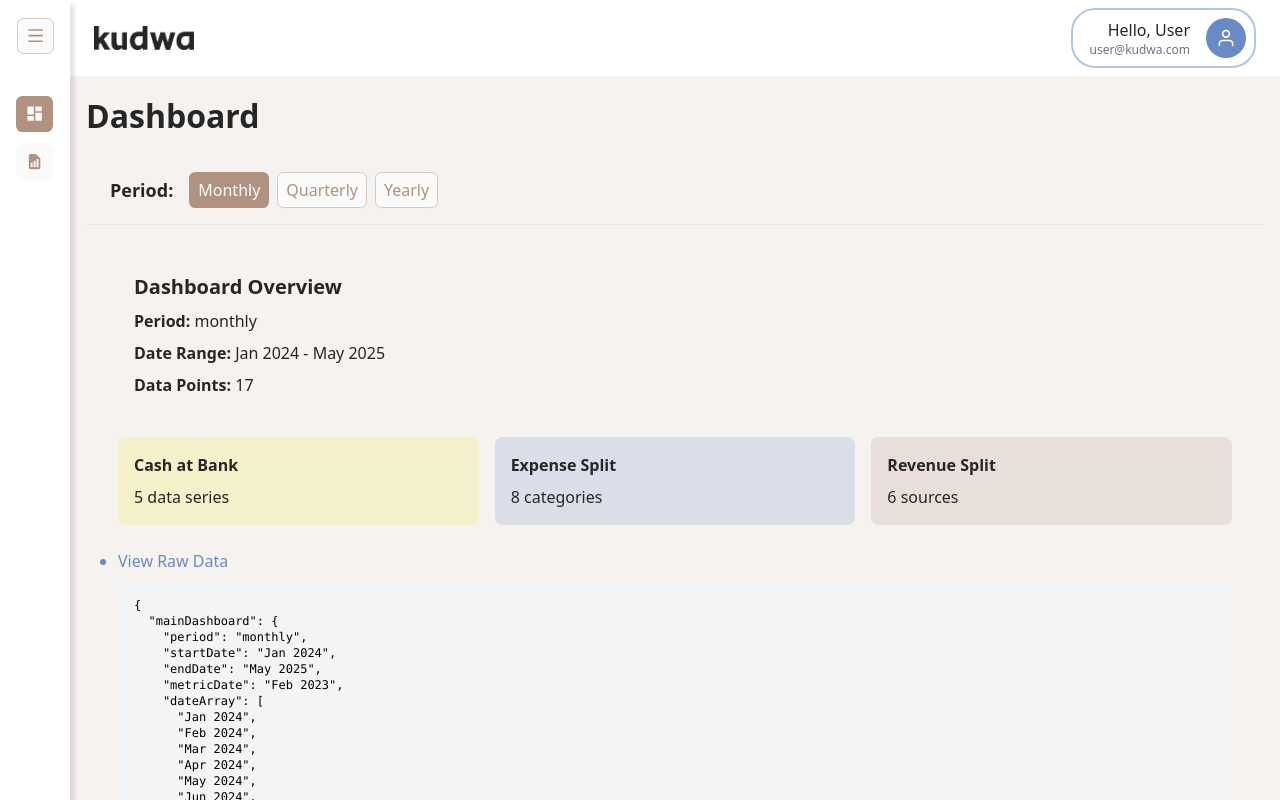
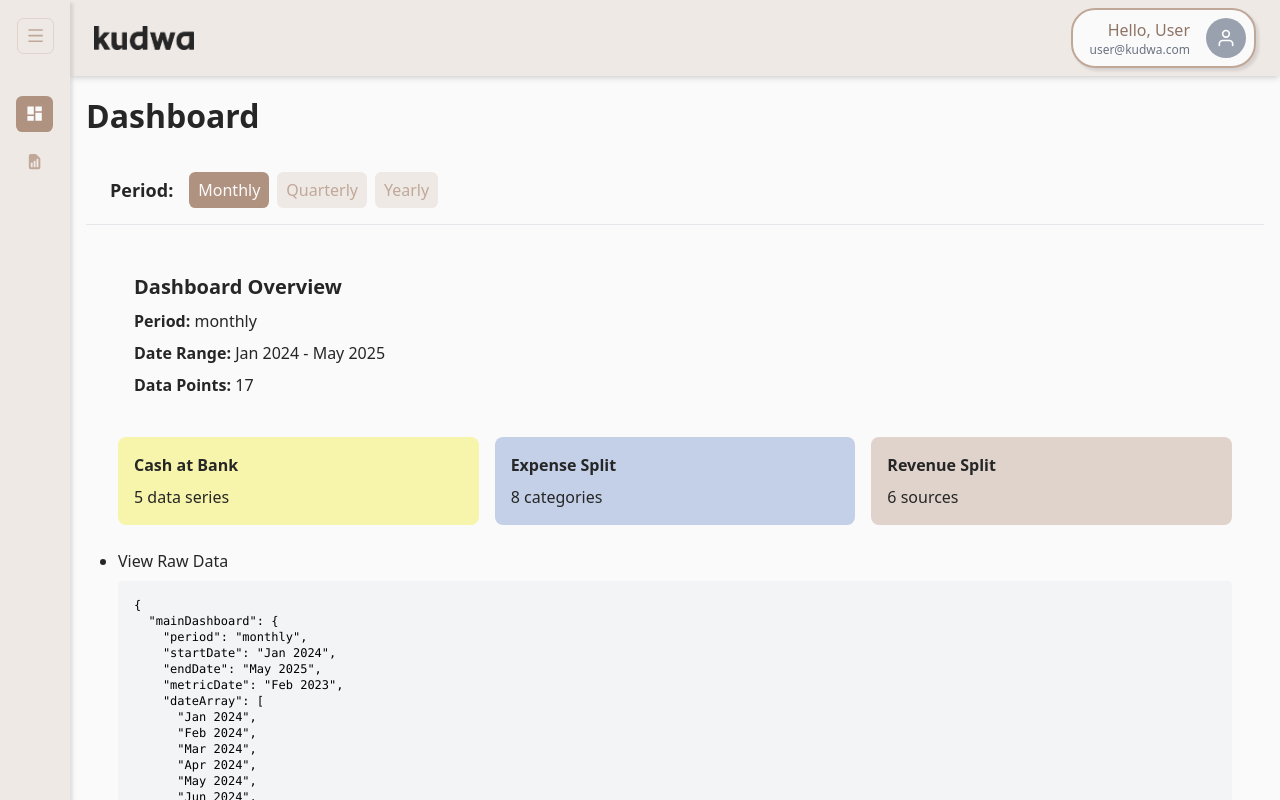
Before and after one commit to jovsky/kudwa-dashboard, a Next.js app: page /dashboard in a window 1280 px wide. Built offline with nearby package versions, Linux system fonts and the light colour scheme.

Commit message:
feat: update styles and colors across components

```diff
--- a/src/components/Button.tsx
+++ b/src/components/Button.tsx
@@ -6,13 +6,24 @@ interface ButtonProps {
   text?: string | React.ReactNode
   onClick?: () => void
   size?: "sm" | "md"
-  variant?: "primary" | "secondary" | "ghost" | "danger"
+  variant?: "primary" | "secondary" | "tertiary" | "ghost" | "danger"
   disabled?: boolean
   className?: string
-  textClassName?: string
   "aria-label"?: string
   iconPosition?: "left" | "right"
   style?: React.CSSProperties
+}
+
+const sizeClassOptions = {
+  sm: "btn-sm",
+  md: "btn-md",
+}
+const variantClassOptions = {
+  primary: "btn-primary",
+  secondary: "btn-secondary",
+  tertiary: "btn-tertiary",
+  ghost: "btn-ghost",
+  danger: "btn-danger",
 }
 
 const Button: React.FC<PropsWithChildren<ButtonProps>> = ({
@@ -23,25 +34,18 @@ const Button: React.FC<PropsWithChildren<ButtonProps>> = ({
   variant = "primary",
   disabled = false,
   className = "",
-  textClassName = "",
   "aria-label": ariaLabel,
   iconPosition = "left",
   style,
 }) => {
-  const sizeClass = size === "sm" ? "btn-sm" : "btn-md"
-  const variantClass = variant === "secondary" ? "btn-secondary" : variant === "ghost" ? "btn-ghost" : "btn-primary"
-
-  const rightPaddingAdjustment = text && (!Icon || iconPosition === "left") ? (size === "sm" ? "pr-1.5" : "pr-2") : ""
-
   return (
     <button
       onClick={onClick}
       disabled={disabled}
       aria-label={ariaLabel}
       className={`btn-base
-        ${sizeClass}
-        ${variantClass}
-        ${rightPaddingAdjustment}
+        ${sizeClassOptions[size]}
+        ${variantClassOptions[variant]}
         ${className}`}
       style={style}
     >
--- a/src/components/Dashboard/DashboardContent.tsx
+++ b/src/components/Dashboard/DashboardContent.tsx
@@ -21,22 +21,22 @@ const DashboardContent: React.FC<{ dashboardData: DashboardData }> = ({ dashboar
       </div>
 
       <div className="grid grid-cols-1 md:grid-cols-2 lg:grid-cols-3 gap-4 mb-6">
-        <div className="bg-kudwa-yellow/20 p-4 rounded-lg">
+        <div className="bg-kudwa-yellow-200 p-4 rounded-lg">
           <h3 className="font-semibold mb-2">Cash at Bank</h3>
           <p>{dashboardData.mainDashboard.charts.cashAtBank.length} data series</p>
         </div>
-        <div className="bg-kudwa-blue/20 p-4 rounded-lg">
+        <div className="bg-kudwa-blue-200 p-4 rounded-lg">
           <h3 className="font-semibold mb-2">Expense Split</h3>
           <p>{dashboardData.mainDashboard.charts.expenseSplit.length} categories</p>
         </div>
-        <div className="bg-kudwa-brown/20 p-4 rounded-lg">
+        <div className="bg-kudwa-brown-200 p-4 rounded-lg">
           <h3 className="font-semibold mb-2">Revenue Split</h3>
           <p>{dashboardData.mainDashboard.charts.totalRevenuesSplit.length} sources</p>
         </div>
       </div>
 
       <div>
-        <summary className="cursor-pointer text-kudwa-blue font-medium">View Raw Data</summary>
+        <summary className="cursor-pointer text-kudwa-dark font-medium">View Raw Data</summary>
         <pre className="mt-2 p-4 bg-gray-100 rounded text-xs overflow-auto max-h-96 text-black">
           {JSON.stringify(dashboardData, null, 2)}
         </pre>
--- a/src/components/Dashboard/PeriodSelector.tsx
+++ b/src/components/Dashboard/PeriodSelector.tsx
@@ -1,4 +1,4 @@
-import { FC, useState } from "react"
+import { FC } from "react"
 
 import { Period } from "@/types/dashboardTypes"
 
@@ -14,7 +14,7 @@ const PeriodSelector: FC<{ period: Period; onPeriodChange: (period: Period) => v
             <button
               key={p}
               onClick={() => onPeriodChange(p)}
-              className={`btn-base btn-md ${p === period ? "btn-secondary" : "btn-primary"}`}
+              className={`btn-base btn-md ${p === period ? "btn-tertiary" : "btn-primary"}`}
             >
               {p.charAt(0).toUpperCase() + p.slice(1)}
             </button>
--- a/src/components/Navigation/SideBar.tsx
+++ b/src/components/Navigation/SideBar.tsx
@@ -29,7 +29,7 @@ const SideBar: FC = () => {
 
   return (
     <div
-      className={`flex flex-col p-4 shadow-soft h-full bg-foreground items-center ${transition} ${isOpen ? "w-52" : "w-[70px]"}`}
+      className={`flex flex-col p-4 shadow-soft h-full bg-kudwa-brown-100 items-center ${transition} ${isOpen ? "w-52" : "w-[70px]"}`}
     >
       <div className="flex w-full justify-between items-center mb-10">
         <div
@@ -37,7 +37,7 @@ const SideBar: FC = () => {
         >
           Menu
         </div>
-        <Button size="md" icon={RiMenuLine} onClick={() => dispatch(toggleSidebar())} />
+        <Button size="md" icon={RiMenuLine} onClick={() => dispatch(toggleSidebar())} className="border-kudwa-brown-200" />
       </div>
       <div className={`flex flex-col gap-3 items-start w-full justify-center`}>
         {Object.values(pageDefs).map((page) => (
@@ -57,8 +57,8 @@ const SideBar: FC = () => {
               </span>
             }
             size={"md"}
-            variant={!page.route.includes(currentRoute) ? "primary" : "secondary"}
-            className={`border-transparent! ${isOpen ? "w-full gap-2" : "w-fit gap-0"}`}
+            variant={page.route.includes(currentRoute) ? "tertiary" : "primary"}
+            className={isOpen ? "w-full gap-2 border-transparent!" : "w-fit gap-0"}
             onClick={changeRoute.bind(null, page.route)}
           />
         ))}
--- a/src/components/Navigation/TopBar.tsx
+++ b/src/components/Navigation/TopBar.tsx
@@ -5,7 +5,7 @@ import Logo from "./Logo"
 
 const TopBar: FC = () => {
   return (
-    <div className="flex w-full h-20 items-center px-6 py-2 gap-4 shadow-md bg-foreground">
+    <div className="flex w-full h-20 items-center px-6 py-2 gap-4 shadow-md bg-kudwa-brown-100">
       <Logo />
       <div className="ml-auto pl-8">
         <Profile />
--- a/src/components/Profile.tsx
+++ b/src/components/Profile.tsx
@@ -14,15 +14,30 @@ export const Profile: React.FC<ProfileProps> = ({ showProfileData = true, size =
   const gapSize = size === "sm" ? "gap-2" : "gap-4"
 
   return (
-    <div className={`flex items-center ${gapSize} border-2 border-kudwa-light-blue rounded-3xl p-2 pl-4 select-none`}>
+    <div
+      className={`
+        flex
+        items-center
+        cursor-pointer
+        shadow-soft
+        border-2
+        border-kudwa-brown-400
+        bg-kudwa-light
+        rounded-3xl
+        p-2
+        pl-4
+        select-none
+        ${gapSize}
+        `}
+    >
       {showProfileData && (
         <div className="text-right">
-          <p className={`font-medium text-kudwa-dark ${nameSize}`}>Hello, User</p>
+          <p className={`font-medium text-kudwa-brown-600 ${nameSize}`}>Hello, User</p>
           <p className="text-xs text-gray-500">user@kudwa.com</p>
         </div>
       )}
 
-      <div className={`flex items-center justify-center bg-kudwa-blue text-white rounded-full ${avatarSize}`}>
+      <div className={`flex items-center justify-center bg-gray-400 text-white rounded-full ${avatarSize}`}>
         <FiUser size={iconSize} />
       </div>
     </div>
--- a/src/components/Report/ReportContent.tsx
+++ b/src/components/Report/ReportContent.tsx
@@ -25,7 +25,7 @@ const ReportContent: React.FC<{ reportData: ReportData }> = ({ reportData }) =>
       </div>
 
       <details className="mt-6">
-        <summary className="cursor-pointer text-kudwa-blue font-medium">View Raw Data</summary>
+        <summary className="cursor-pointer text-kudwa-dark font-medium">View Raw Data</summary>
         <pre className="mt-2 p-4 bg-gray-100 rounded text-xs overflow-auto max-h-96 text-black">
           {JSON.stringify(reportData, null, 2)}
         </pre>
--- a/src/styles/globals.css
+++ b/src/styles/globals.css
@@ -2,9 +2,6 @@
 
 @layer base {
   :root {
-    --background: #f6f2f0;
-    --foreground: white;
-
     /* Kudwa Brand Colors */
     --kudwa-brown: #b09280;
     --kudwa-yellow: #eae62f;
@@ -12,41 +9,80 @@
     --kudwa-dark: #262626;
     --kudwa-light: #fbfafa;
 
-    /* Light versions */
-    --kudwa-light-brown: color-mix(in srgb, var(--kudwa-brown) 50%, white);
-    --kudwa-light-yellow: color-mix(in srgb, var(--kudwa-yellow) 50%, white);
-    --kudwa-light-blue: color-mix(in srgb, var(--kudwa-blue) 50%, white);
+    --kudwa-brown-100: color-mix(in srgb, var(--kudwa-brown) 20%, white);
+    --kudwa-brown-200: color-mix(in srgb, var(--kudwa-brown) 40%, white);
+    --kudwa-brown-300: color-mix(in srgb, var(--kudwa-brown) 60%, white);
+    --kudwa-brown-400: color-mix(in srgb, var(--kudwa-brown) 80%, white);
+    --kudwa-brown-500: var(--kudwa-brown);
+    --kudwa-brown-600: color-mix(in srgb, var(--kudwa-brown) 80%, black);
+    --kudwa-brown-700: color-mix(in srgb, var(--kudwa-brown) 60%, black);
+    --kudwa-brown-800: color-mix(in srgb, var(--kudwa-brown) 40%, black);
+    --kudwa-brown-900: color-mix(in srgb, var(--kudwa-brown) 20%, black);
 
-    /* Dark versions */
-    --kudwa-dark-brown: color-mix(in srgb, var(--kudwa-brown) 80%, black);
-    --kudwa-dark-yellow: color-mix(in srgb, var(--kudwa-yellow) 80%, black);
-    --kudwa-dark-blue: color-mix(in srgb, var(--kudwa-blue) 80%, black);
+    --kudwa-blue-100: color-mix(in srgb, var(--kudwa-blue) 20%, white);
+    --kudwa-blue-200: color-mix(in srgb, var(--kudwa-blue) 40%, white);
+    --kudwa-blue-300: color-mix(in srgb, var(--kudwa-blue) 60%, white);
+    --kudwa-blue-400: color-mix(in srgb, var(--kudwa-blue) 80%, white);
+    --kudwa-blue-500: var(--kudwa-blue);
+    --kudwa-blue-600: color-mix(in srgb, var(--kudwa-blue) 80%, black);
+    --kudwa-blue-700: color-mix(in srgb, var(--kudwa-blue) 60%, black);
+    --kudwa-blue-800: color-mix(in srgb, var(--kudwa-blue) 40%, black);
+    --kudwa-blue-900: color-mix(in srgb, var(--kudwa-blue) 20%, black);
+
+    --kudwa-yellow-100: color-mix(in srgb, var(--kudwa-yellow) 20%, white);
+    --kudwa-yellow-200: color-mix(in srgb, var(--kudwa-yellow) 40%, white);
+    --kudwa-yellow-300: color-mix(in srgb, var(--kudwa-yellow) 60%, white);
+    --kudwa-yellow-400: color-mix(in srgb, var(--kudwa-yellow) 80%, white);
+    --kudwa-yellow-500: var(--kudwa-yellow);
+    --kudwa-yellow-600: color-mix(in srgb, var(--kudwa-yellow) 80%, black);
+    --kudwa-yellow-700: color-mix(in srgb, var(--kudwa-yellow) 60%, black);
+    --kudwa-yellow-800: color-mix(in srgb, var(--kudwa-yellow) 40%, black);
+    --kudwa-yellow-900: color-mix(in srgb, var(--kudwa-yellow) 20%, black);
   }
 }
 
 @theme {
-  --color-background: var(--background);
-  --color-foreground: var(--foreground);
-
+  --color-kudwa-yellow: var(--kudwa-yellow);
   --color-kudwa-brown: var(--kudwa-brown);
-  --color-kudwa-yellow: var(--kudwa-yellow);
   --color-kudwa-blue: var(--kudwa-blue);
   --color-kudwa-dark: var(--kudwa-dark);
   --color-kudwa-light: var(--kudwa-light);
 
-  --color-kudwa-light-brown: var(--kudwa-light-brown);
-  --color-kudwa-light-yellow: var(--kudwa-light-yellow);
-  --color-kudwa-light-blue: var(--kudwa-light-blue);
+  --color-kudwa-brown-100: var(--kudwa-brown-100);
+  --color-kudwa-brown-200: var(--kudwa-brown-200);
+  --color-kudwa-brown-300: var(--kudwa-brown-300);
+  --color-kudwa-brown-400: var(--kudwa-brown-400);
+  --color-kudwa-brown-500: var(--kudwa-brown-500);
+  --color-kudwa-brown-600: var(--kudwa-brown-600);
+  --color-kudwa-brown-700: var(--kudwa-brown-700);
+  --color-kudwa-brown-800: var(--kudwa-brown-800);
+  --color-kudwa-brown-900: var(--kudwa-brown-900);
 
-  --color-kudwa-dark-brown: var(--kudwa-dark-brown);
-  --color-kudwa-dark-yellow: var(--kudwa-dark-yellow);
-  --color-kudwa-dark-blue: var(--kudwa-dark-blue);
+  --color-kudwa-blue-100: var(--kudwa-blue-100);
+  --color-kudwa-blue-200: var(--kudwa-blue-200);
+  --color-kudwa-blue-300: var(--kudwa-blue-300);
+  --color-kudwa-blue-400: var(--kudwa-blue-400);
+  --color-kudwa-blue-500: var(--kudwa-blue-500);
+  --color-kudwa-blue-600: var(--kudwa-blue-600);
+  --color-kudwa-blue-700: var(--kudwa-blue-700);
+  --color-kudwa-blue-800: var(--kudwa-blue-800);
+  --color-kudwa-blue-900: var(--kudwa-blue-900);
 
-  --shadow-soft: 5px 5px 3px 0px rgba(0, 0, 0, 0.1);
+  --color-kudwa-yellow-100: var(--kudwa-yellow-100);
+  --color-kudwa-yellow-200: var(--kudwa-yellow-200);
+  --color-kudwa-yellow-300: var(--kudwa-yellow-300);
+  --color-kudwa-yellow-400: var(--kudwa-yellow-400);
+  --color-kudwa-yellow-500: var(--kudwa-yellow-500);
+  --color-kudwa-yellow-600: var(--kudwa-yellow-600);
+  --color-kudwa-yellow-700: var(--kudwa-yellow-700);
+  --color-kudwa-yellow-800: var(--kudwa-yellow-800);
+  --color-kudwa-yellow-900: var(--kudwa-yellow-900);
+
+  --shadow-soft: 3px 3px 3px 0px rgba(0, 0, 0, 0.1);
 }
 
 body {
-  background: var(--background);
+  background: var(--kudwa-light);
   color: var(--kudwa-dark);
   font-family: var(--font-sans), Arial, Helvetica, sans-serif;
 }
@@ -99,20 +135,29 @@ body {
 }
 
 @utility btn-primary {
-  background-color: var(--kudwa-light);
-  border: 1px solid var(--kudwa-light-brown);
-  color: var(--kudwa-brown);
+  background-color: var(--kudwa-brown-100);
+  color: var(--kudwa-brown-400);
   &:hover {
-    background-color: var(--kudwa-light-brown);
+    background-color: var(--kudwa-brown-300);
+    border-color: var(--kudwa-brown-300);
     color: var(--kudwa-light);
   }
 }
 
 @utility btn-secondary {
+  background-color: var(--kudwa-brown-300);
+  color: var(--kudwa-light);
+  &:hover {
+    background-color: var(--kudwa-brown-400);
+  }
+}
+
+@utility btn-tertiary {
   background-color: var(--kudwa-brown);
   color: var(--kudwa-light);
   &:hover {
-    background-color: var(--kudwa-light-brown);
+    background-color: var(--kudwa-brown-300);
+    border-color: var(--kudwa-brown-100);
   }
 }
 
```
